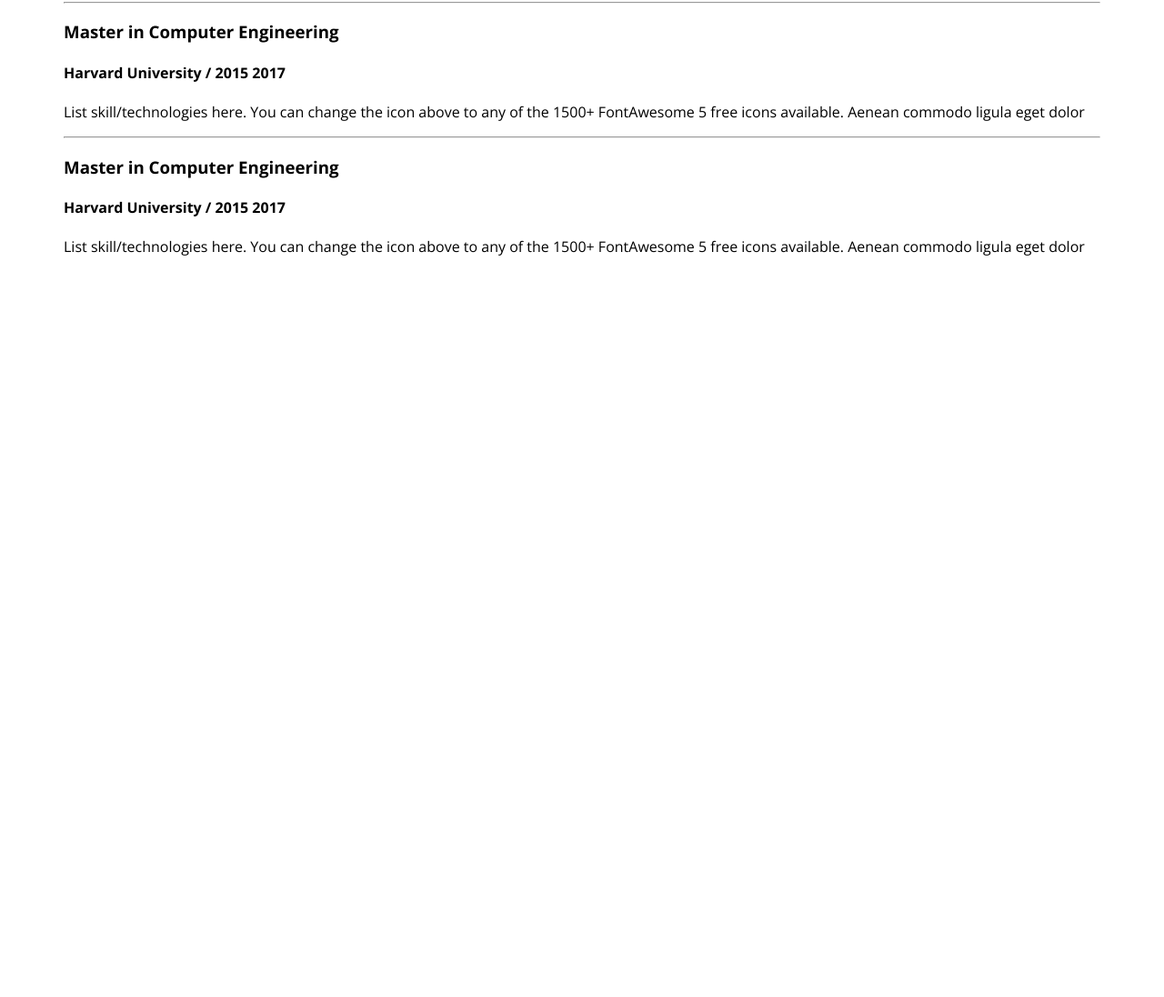
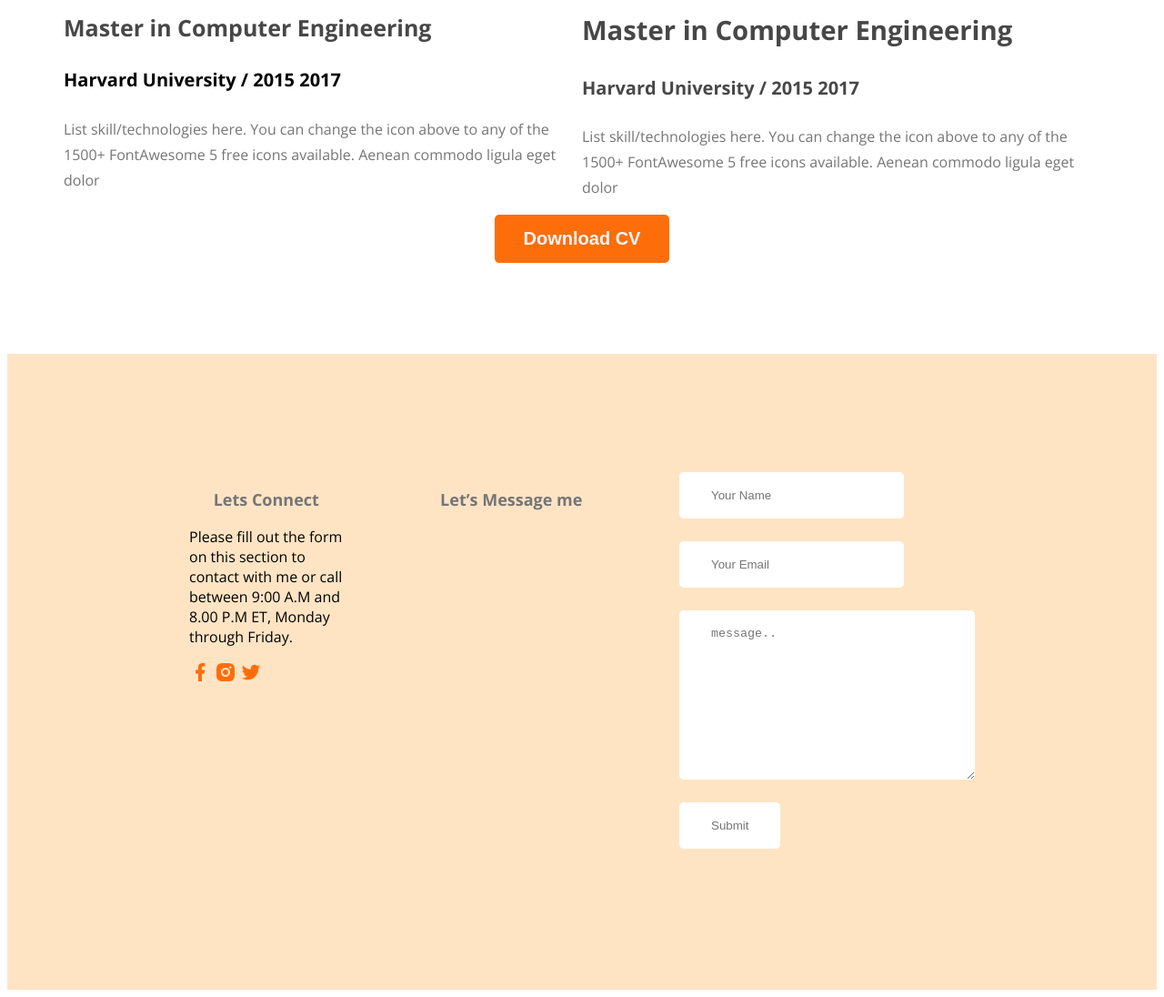
Before and after one commit to Barkat-Ullah/developer-portfolio, a plain HTML site: page developer-portfolio/index.html in a window 1280 px wide. Shown: the part 2919-4015 px from the top of the page at 91% size. Before the commit the page ends 3217 px from the top, so only its background shows below. Drawn offline with nearby package versions, Linux system fonts and the light colour scheme.

Commit message:
added contact

```diff
--- a/developer-portfolio/index.html
+++ b/developer-portfolio/index.html
@@ -128,7 +128,6 @@
             <div class="resume-container">
                 <div class="resume-column">
                     <h3 class="resume-title">My Education</h3>
-
                     <div class="resume-item">
                         <h3 class="resume-item-text">Master in Computer Engineering</h3>
                         <h4 class="resume-item-institute">Harvard University / 2015 2017</h4>
@@ -152,12 +151,9 @@
                             to any of the 1500+ FontAwesome 5 free icons available. Aenean
                             commodo ligula eget dolor</p>
                     </div>
-
-
-
                 </div>
                 <div class="resume-column">
-                    <h3 class="resume-title-">My Experience</h3>
+                    <h3 class="resume-title">My Experience</h3>
                     <div class="resume-item">
                         <h3 class="resume-item-text">Master in Computer Engineering</h3>
                         <h4 class="resume-item-institute">Harvard University / 2015 2017</h4>
@@ -183,15 +179,42 @@
                             </div>
                         </div>
                     </div>
-                </div>
+
+                    <!-- <div class="download-cv">
+                        <button class="primary-btn">Download CV</button>
+                    </div> -->
+
+        </section>
+        <div class="download-cv">
+            <button class="primary-btn">Download CV</button>
+        </div>
+    </main>
+    <footer>
+        <div class="section-column">
+            <h3 class="section-title">Lets Connect</h3>
+            <p class="section-discription">Please fill out the form on this section to contact with me or call between 9:00 A.M and 8.00 P.M ET, Monday through Friday.</p>
+            <div class="social-link">
+                <a href=""><img src="./images/icons/facebook.png" alt=""></a>
+                <a href=""><img src="./images/icons/insta.png" alt=""></a>
+                <a href=""><img src="./images/icons/twitter.png" alt=""></a>
+            </div>
+        </div>
+        <div class="section-column">
+            <h3 class="section-title">Let’s Message me</h3>
+        </div>
+        <form class="contact-form" action="">
+            <input type="text" placeholder="Your Name">
+            <input type="email" placeholder="Your Email">
+            <textarea name="Message" placeholder="message.." id="" cols="30" rows="10"></textarea>
+            <input class="btn-primary" type="Submit" value="Submit">
+        </form>
 
 
 
-        </section>
-    </main>
-    <footer>
+
 
     </footer>
+
 </body>
 
 </html>
--- a/developer-portfolio/styles/index.css
+++ b/developer-portfolio/styles/index.css
@@ -16,6 +16,7 @@ body {
     font-weight: 700;
     padding: 15px 32px;
 }
+
 .section-text {
     color: #181818;
     text-align: center;
@@ -23,7 +24,7 @@ body {
     font-weight: 700;
 }
 
-.section-title{
+.section-title {
     color: #757575;
     text-align: center;
     font-size: 18px;
@@ -99,37 +100,44 @@ nav a {
 .banner-discription {
     margin-top: 0px;
 }
-main{
+
+main {
     max-width: 1140px;
     margin: 0 auto;
 }
-.about{
+
+.about {
     padding: 130px;
     border-radius: 10px;
     background: #FFF8F3;
     margin: 130px 0px;
 }
-.about-container{
+
+.about-container {
     display: flex;
     margin-right: 10px;
     justify-content: center;
 
 }
-.about-info{
+
+.about-info {
     text-align: center;
     margin: 5px;
 }
-#what-i-do{
+
+#what-i-do {
     padding: 30px 150px;
 }
-.skill-container{
+
+.skill-container {
     display: flex;
     justify-content: space-around;
     padding: 20px;
     margin: 20px;
     border-radius: 8px;
 }
-.skill{
+
+.skill {
     width: 280px;
     height: 230;
     margin: 10px;
@@ -138,15 +146,83 @@ main{
     border-radius: 15px;
     background-color: #FFF8F3;
 }
-.icon{
+
+.icon {
     width: 50px;
     border-radius: 4px;
 }
-.skill-tittle{
+
+.skill-tittle {
     padding: 5px;
 
 
 }
-.skill-discription{
+
+.skill-discription {
     padding: 5px;
 }
+
+.resume-header {
+
+    color: #181818;
+    text-align: center;
+    font-size: 35px;
+    font-weight: 700;
+
+}
+
+.resume-container {
+    display: flex;
+    justify-content: space-between;
+}
+.resume-container hr{
+    margin: 30px 5px;
+}
+.resume-title {
+    color: #474747;
+    font-size: 30px;
+    font-weight: 700;
+}
+
+.resume-item-text {
+    color: #474747;
+    font-size: 25px;
+    font-weight: 700;
+}
+
+.resume-item-institute {
+    font-size: 20px;
+    font-weight: 600;
+}
+
+.resume-item-discription {
+    color: #757575;
+    font-size: 16px;
+    font-weight: 400;
+    line-height: 28px;
+ }
+.download-cv{
+    text-align: center;
+}
+footer{
+    display: flex;
+    background-color: bisque;
+    gap: 100px;
+    margin-top: 100px;
+    padding: 130px 200px;
+
+}
+.section-column{
+    width: 50%;
+
+}
+.contact-form input
+,textarea{
+display: block;
+margin-bottom: 25px;
+padding:18px 35px ;
+color: #757575;
+border-radius: 5px;
+background:  #FFF;
+border: 0;
+}
```
